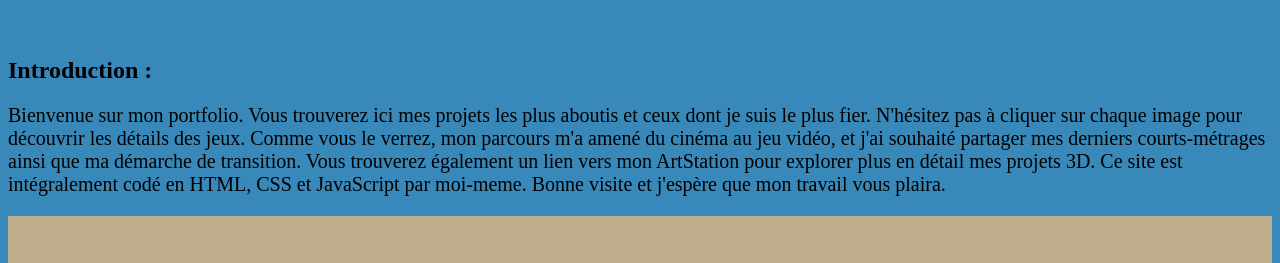
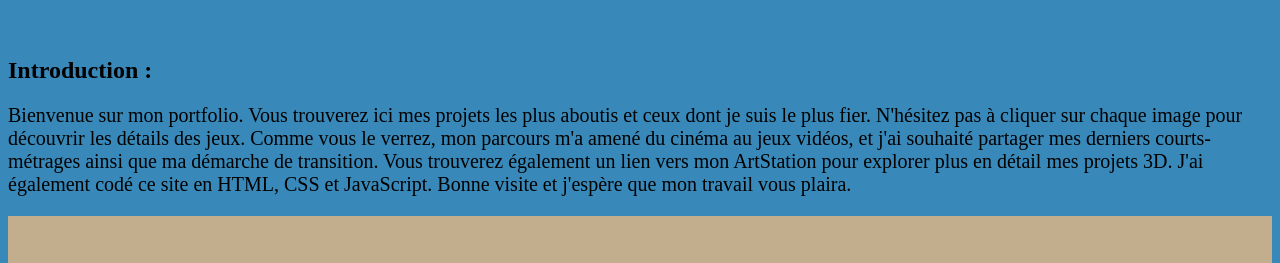
Before and after one commit to studyhard5/Portfolio---Zakaria-El-Khamsi, a plain HTML site: page index.html in a window 1280 px wide. Shown: the part 61-324 px from the top of the page. Drawn offline with Linux system fonts and the light colour scheme.

Commit message:
Update index.html

```diff
--- a/index.html
+++ b/index.html
@@ -12,12 +12,12 @@
     <p id="main">Bienvenue sur mon portfolio. Vous trouverez ici mes projets les
          plus aboutis et ceux dont je suis le plus fier. N'hésitez pas à
          cliquer sur chaque image pour découvrir les détails des jeux.
-         Comme vous le verrez, mon parcours m'a amené du cinéma au jeu
-         vidéo, et j'ai souhaité partager mes derniers courts-métrages
+         Comme vous le verrez, mon parcours m'a amené du cinéma au jeux
+         vidéos, et j'ai souhaité partager mes derniers courts-métrages
          ainsi que ma démarche de transition. Vous trouverez également un
           lien vers mon ArtStation pour explorer plus en détail mes
-          projets 3D. Ce site est intégralement codé en HTML, CSS
-           et JavaScript par moi-meme. Bonne visite et j'espère que
+          projets 3D. J'ai également codé ce site en HTML, CSS
+           et JavaScript. Bonne visite et j'espère que
            mon travail vous plaira.</p>
 
     <form id="section1">
```
